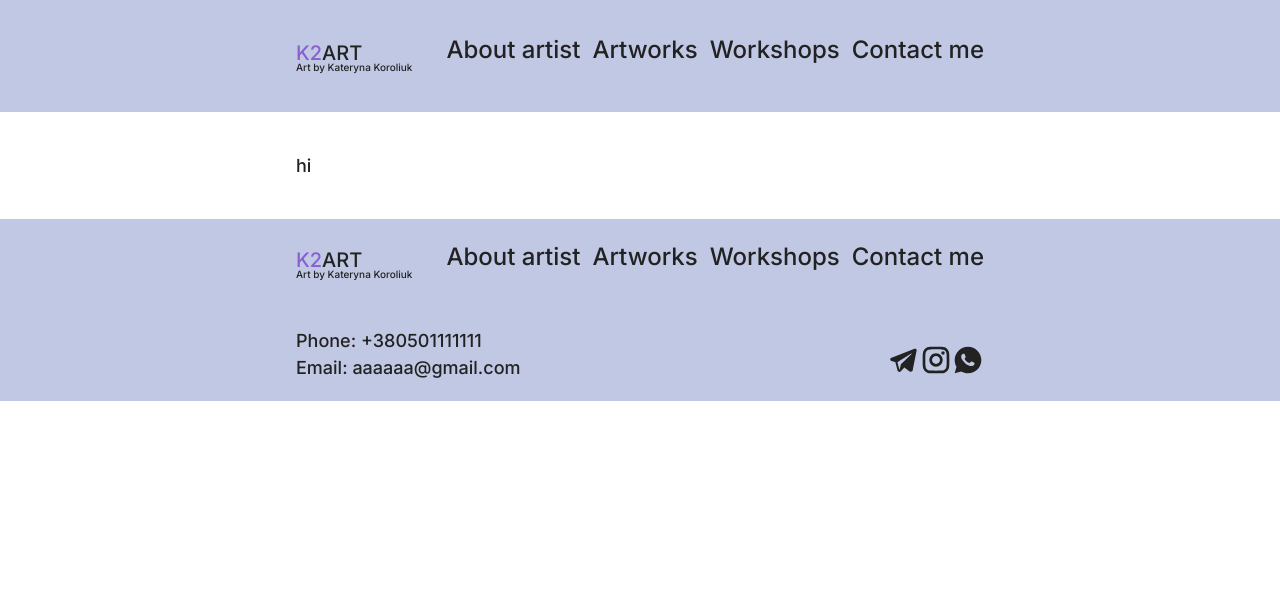
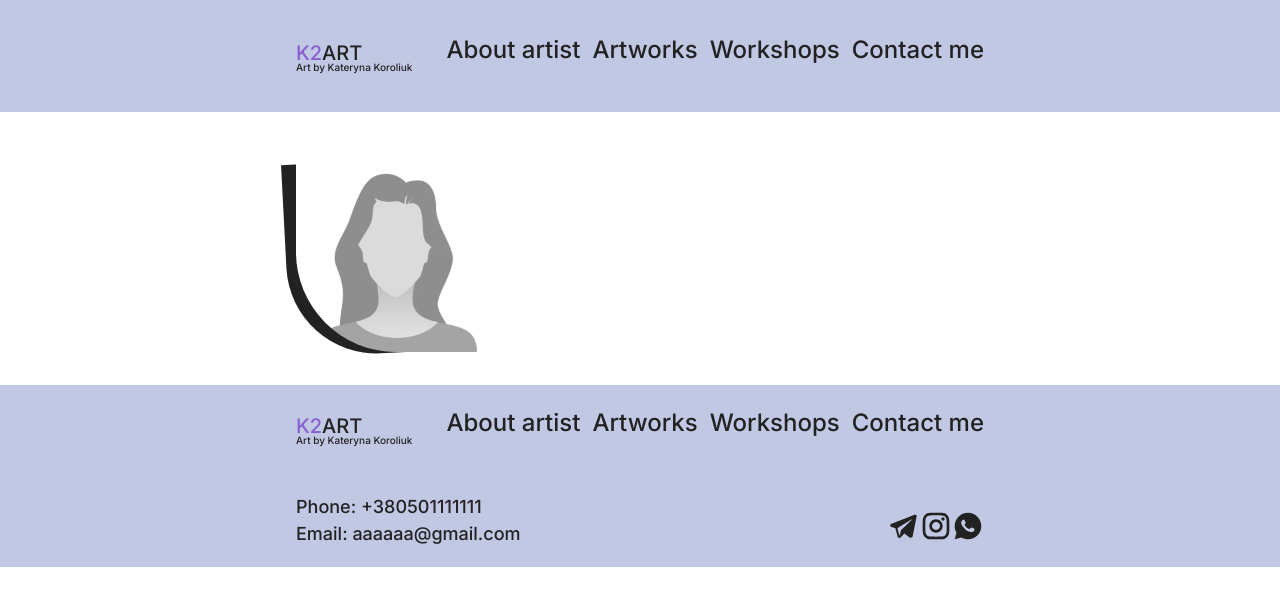
Before and after one commit to melyasanya/k2art, a Next.js app: page / in a window 1280 px wide. Shown: the top 606 px of the page. Built offline with nearby package versions, Linux system fonts and the light colour scheme.

Commit message:
added section with photo

```diff
--- /dev/null
+++ b/src/components/AuthorImage/AuthorImage.tsx
@@ -0,0 +1,15 @@
+import Image from "next/image";
+import authorImage from "../../../public/images/depositphotos_274313380-stock-illustration-person-gray-photo-placeholder-woman.jpg";
+
+export const AuthorImage = () => {
+  return (
+    <div className=" relative">
+      <div className="w-[84px] h-[135px] md:w-[120px] md:h-[193px] rounded-bl-[63px] md:rounded-bl-[90px] bg-black translate-y-[7px] translate-x-[-7px] md:translate-x-[-10px] md:translate-y-[10px] rotate-[-3deg]"></div>
+      <Image
+        src={authorImage}
+        alt="image"
+        className="w-[140px] h-[140px] md:w-[200px] md:h-[200px] rounded-bl-[70px] md:rounded-bl-[100px] absolute top-0 left-0"
+      />
+    </div>
+  );
+};
--- a/src/sections/AboutArtist/AboutArtsit.tsx
+++ b/src/sections/AboutArtist/AboutArtsit.tsx
@@ -1,10 +1,11 @@
+import { AuthorImage } from "@/components/AuthorImage/AuthorImage";
 import { Container } from "@/components/Container/Container";
 
 export const AboutArtist = () => {
   return (
     <section>
       <Container>
-        <div>hi</div>
+        <AuthorImage />
       </Container>
     </section>
   );
```
Also changed, not shown: public/images/depositphotos_274313380-stock-illustration-person-gray-photo-placeholder-woman.jpg (added).
